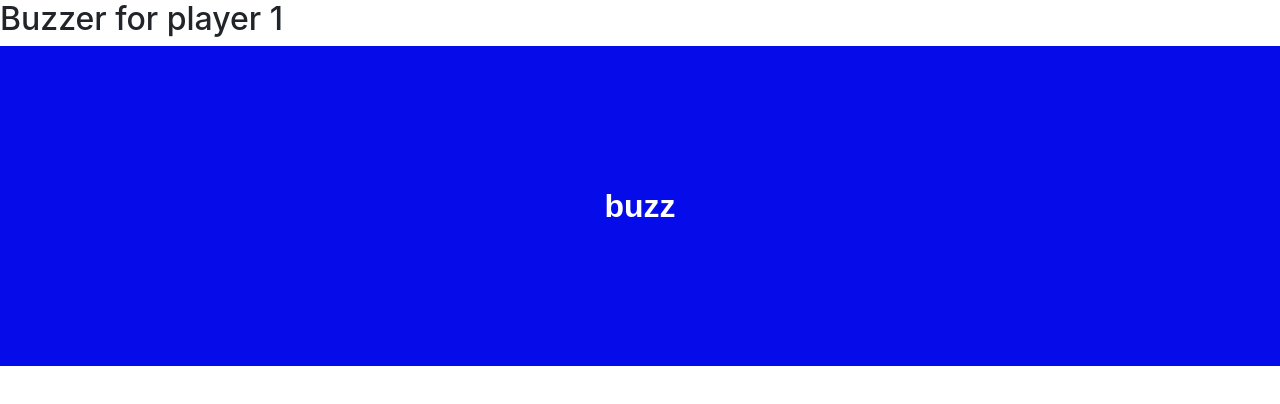
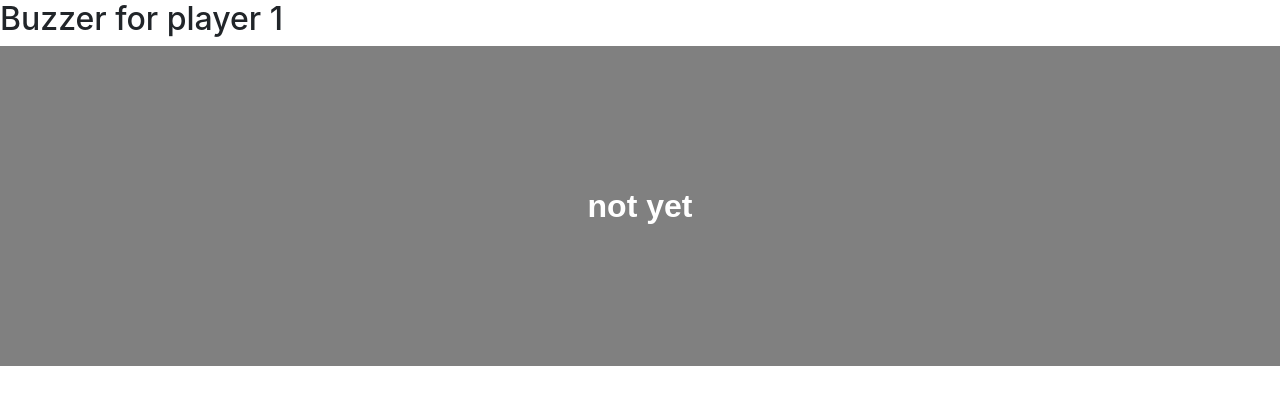
Before and after one commit to mpreilly/jeopardy, a React (Create React App) app: page /buzzer1 in a window 1280 px wide. Shown: the top 404 px of the page. Built offline with nearby package versions, Linux system fonts and the light colour scheme; no server answers.

Commit message:
Now buzzer shows inactive and active and first player to buzz in displayed on screen

```diff
--- a/src/components/BuzzerScreen.js
+++ b/src/components/BuzzerScreen.js
@@ -5,12 +5,15 @@ class BuzzerScreen extends Component {
     constructor(props) {
         super(props)
 
+        this.state = { ready: false }
+
         this.socket = ""
     }
 
     componentDidMount() {
         this.socket = socketIOClient.connect('http://192.168.86.37:3000/buzzer');
-        // socket.on("new question", data => this.setState(data))
+        this.socket.on("buzzer on", data => this.setState({ready: true}))
+        this.socket.on("buzzer off", data => this.setState({ready: false}))
     }
 
     buzzIn = (playerNumber) => {
@@ -18,10 +21,13 @@ class BuzzerScreen extends Component {
     }
 
     render () {
+        const buzzerClass = this.state.ready ? "buzzer-button" : "buzzer-inactive"
         return (
             <div>
                 <h2>Buzzer for player {this.props.player}</h2>
-                <button className="buzzer-button" onClick={() => this.buzzIn(this.props.player)}>buzz</button>
+                <button className={buzzerClass} onClick={() => this.buzzIn(this.props.player)}>
+                    {this.state.ready ? "buzz" : "not yet"}
+                </button>
             </div>
         )
     }
--- a/src/components/GameBoard.js
+++ b/src/components/GameBoard.js
@@ -16,7 +16,8 @@ class GameBoard extends Component {
             player1: 0,
             player2: 0,
             player3: 0,
-            currentRound: "jeopardy"
+            currentRound: "jeopardy",
+            firstBuzz: ""
         };
 
         this.socket = ""
@@ -31,6 +32,7 @@ class GameBoard extends Component {
         this.socket = socketIOClient.connect('http://localhost:3001/gameBoard');
         this.socket.on('new buzz', (data) => {
             console.log(data)
+            this.setState({firstBuzz: data["player"]})
         })
         // socket.on('news', (data) => {
         //     console.log(data);
@@ -42,6 +44,7 @@ class GameBoard extends Component {
         console.log('Chosen: ' + category + " for " + value)
         console.log(this.state.game[round][category][value]["question"])
         console.log("Answer: " + this.state.game[round][category][value]["answer"])
+
         if (this.state.questionsDone.size === 29) {
             console.log("jeopardy round over")
             this.setState({currentRound: "doubleJeopardy"})
@@ -55,7 +58,8 @@ class GameBoard extends Component {
                                 value: value }
 
         this.setState(prevState => ({questionsDone: prevState.questionsDone.add(category + value),
-                                    questionInProgress: currentQuestion }))
+                                    questionInProgress: currentQuestion,
+                                    firstBuzz: "" }))
 
         // fetch('/answer', {
         //     method: 'POST',
@@ -86,6 +90,7 @@ class GameBoard extends Component {
 
     readyForBuzz = () => {
         this.socket.emit('reset buzzer', {});
+        this.setState({firstBuzz: ""})
     }
 
     render () {
@@ -105,6 +110,9 @@ class GameBoard extends Component {
                 <div className="question-screen">
                     <div >
                         {this.state.game[this.state.questionInProgress.round][this.state.questionInProgress.category][this.state.questionInProgress.value]["question"]}
+                    </div>
+                    <div>
+                        {this.state.firstBuzz ? `Player ${this.state.firstBuzz}!` : null}
                     </div>
                     <div >
                         <button className="player-button" onClick={() => this.questionAnswered(this.state.questionInProgress.value, "player1")}>Player 1 Right</button>
--- a/src/style/style.css
+++ b/src/style/style.css
@@ -50,3 +50,15 @@
     border: 0;
     margin: 0
 }
+
+.buzzer-inactive {
+    height: 10em;
+    width: 100%;
+    background-color: gray;
+    color: white;
+    font-family: Arial, Helvetica, sans-serif;
+    font-weight: bold;
+    font-size: 2em;
+    border: 0;
+    margin: 0
+}
```
